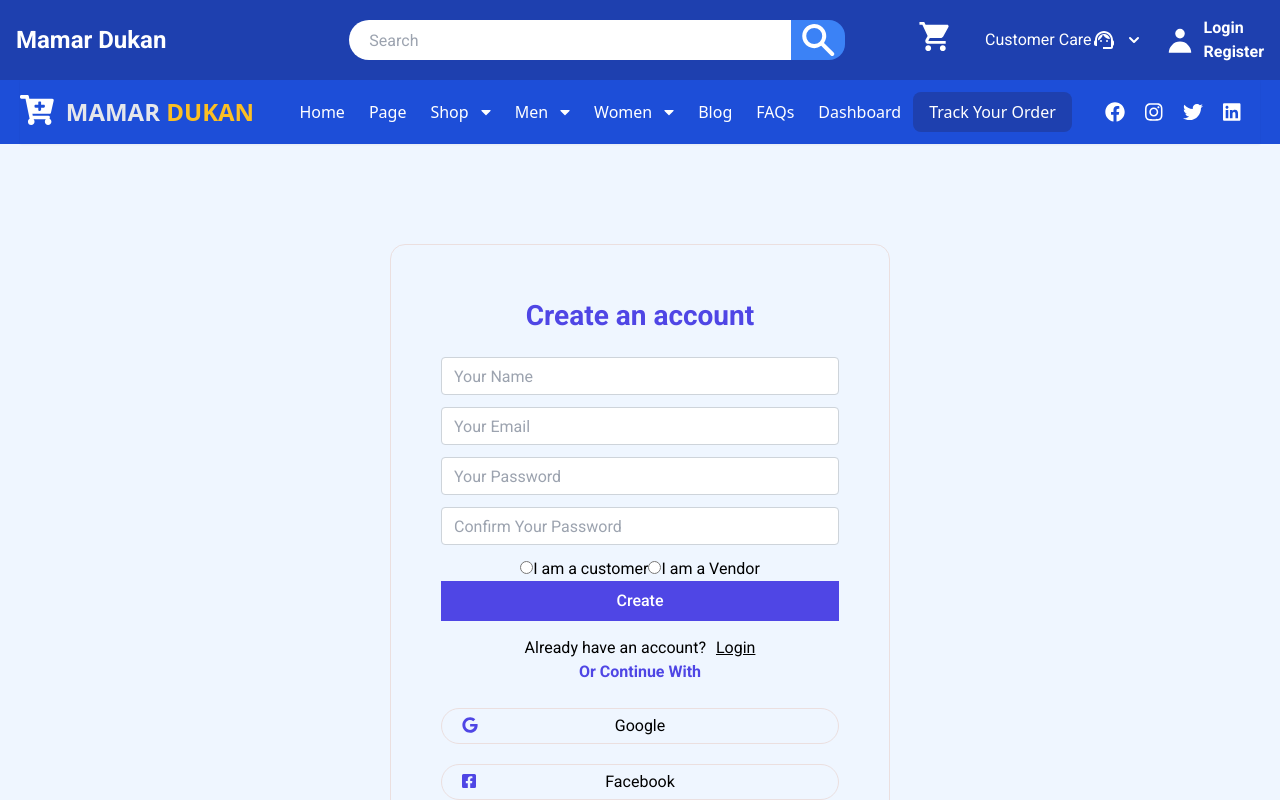
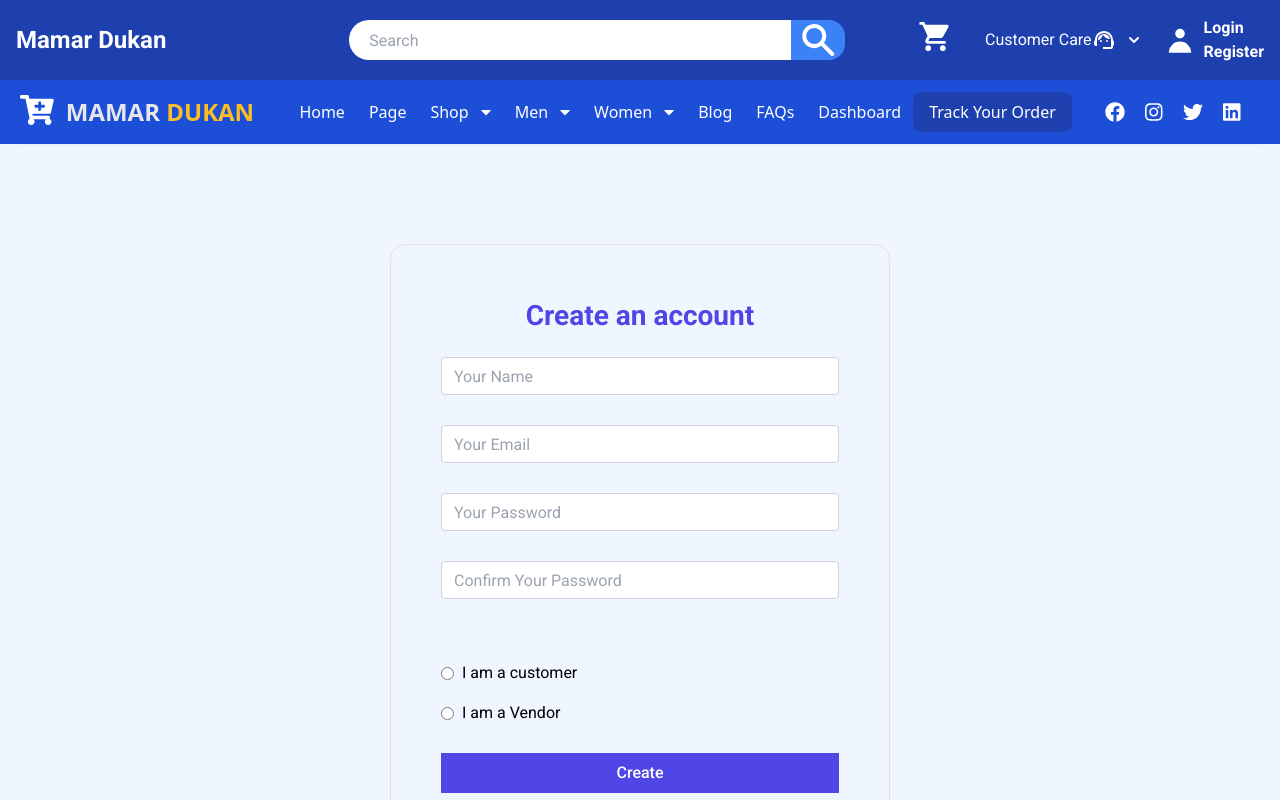
Before and after one commit to Robustdevs5/MamarDukan-client, a React (Create React App) app: page /register in a window 1280 px wide. Shown: the top 800 px of the page. Built offline with nearby package versions, Linux system fonts and the light colour scheme.

Commit message:
register toggle menu update

```diff
--- a/src/Components/Authentication/SignIn/SignIn.css
+++ b/src/Components/Authentication/SignIn/SignIn.css
@@ -41,7 +41,7 @@ button.login-btn span {
   transition: border-color 0.15s ease-in-out, box-shadow 0.15s ease-in-out;
 }
 .form-card .form-control {
-  margin-bottom: 12px;
+  margin-bottom: 30px;
 }
 .login-heading {
   font-weight: 700;
--- a/src/Components/Authentication/SignUp/SignUP.js
+++ b/src/Components/Authentication/SignUp/SignUP.js
@@ -1,7 +1,7 @@
 import { faFacebookSquare, faGoogle, faTwitterSquare } from "@fortawesome/free-brands-svg-icons";
 // font awesome
 import { FontAwesomeIcon } from "@fortawesome/react-fontawesome";
-import React from 'react';
+import React, { useState } from 'react';
 import { useForm } from "react-hook-form";
 import { Link } from 'react-router-dom';
 import Footer from '../../Footer/Footer';
@@ -10,34 +10,66 @@ import Navbar from '../../Navbar/Navbar/Navbar';
 import TopBar from '../../TopBar/TopBar';
 import '../SignIn/SignIn.css';
 
+
+
 const SignUP = () => {
+
+    const [customerStatus, setCustomerStatus] = useState(true);
+    const [vendorStatus, setVendorStatus] = useState(false);
+    const [shopUrl, setShopUrl] = useState("");
+
     // React hook form
     const { register, handleSubmit, formState: { errors } } = useForm();
 
     const onSubmit = (data) => {
         console.log(data)
     };
+
+
+    const handleCustomerChange = () => {
+        setVendorStatus(false);
+        setCustomerStatus(false);
+    }
+
+    const handleVendorChange = () => {
+        setCustomerStatus(true);
+        setVendorStatus(true);
+    }
+
+    const handleShopName = (e) => {
+        setShopUrl(e.target.value)
+        console.log(e.target.value)
+    }
+
+
+
     return (
         <>
             <TopBar />
             <Header />
             <Navbar />
             <div className="form-card">
+
                 <form onSubmit={handleSubmit(onSubmit)}>
                     <h3 className="login-heading">Create an account</h3>
-                    <input type="text" name="name" className="form-control"
+
+                    <input type="text" name="name" className="form-control p-5"
                         {...register('name', { required: true })} placeholder="Your Name"
                     />
-                    {errors.name && errors.name.type === "required" && <span>Name is required</span>}
+                    {errors.name && errors.name.type === "required" && <span className="error">Name is required</span>}
+
+
                     <input type="email" name="email" className="form-control" placeholder="Your Email"
-                        {...register('email', { required: true, pattern: /\S+@\S+\.\S+/})}
+                        {...register('email', { required: true, pattern: /\S+@\S+\.\S+/ })}
                     />
                     {errors.email && (<span className="error">
                         {errors.email.type === "required" ? "Email is required" : "Your Email pattern is not correct"}
                     </span>
+
+
                     )}
                     <input type="password" name="password" className="form-control"
-                        {...register('password', {required: true, minLength: 6,pattern: /\d{1}/})}
+                        {...register('password', { required: true, minLength: 6, pattern: /\d{1}/ })}
                         placeholder="Your Password"
                     />
                     {errors.password && (
@@ -50,8 +82,10 @@ const SignUP = () => {
                                 "Your Password must contain at least 8 characters"}
                         </span>
                     )}
+
+
                     <input type="password" name="confirmPassword"
-                        {...register('confirmPassword', { required: true, minLength: 6,pattern: /\d{1}/})}
+                        {...register('confirmPassword', { required: true, minLength: 6, pattern: /\d{1}/ })}
                         placeholder="Confirm Your Password" className="form-control"
                     />
                     {errors.confirmPassword && (
@@ -65,29 +99,71 @@ const SignUP = () => {
                         </span>
                     )}
 
-                    <input type="radio" value="I'm customer" name="customer"/>
-                    <label for="age1">I am a customer</label>
-                    <input type="radio" value="I'm customer" name="customer"/>
-                    <label for="age1">I am a Vendor</label>
-                    <input type="submit" value="Create" className="submit-button btn"/>
+
+                    <br />
+
+                    <div className="flex items-center justify-start py-2">
+                        <input className="cursor-pointer" onChange={handleCustomerChange} type="radio" id="customer" name="user" value="customer" />
+                        <label className="cursor-pointer px-2" for="customer">I am a customer</label>
+                    </div>
+                    <div className="flex items-center justify-start py-2">
+                        <input className="cursor-pointer" onChange={handleVendorChange} type="radio" id="vendor" name="user" value="vendor" />
+                        <label className="cursor-pointer px-2" for="vendor">I am a Vendor</label>
+                    </div>
+
+                    {vendorStatus && <div>
+
+                        <label className="flex items-start py-2">Shop Name</label>
+                        <input onChange={handleShopName} type="text" name="shopName" className="form-control" placeholder="Shop Name" required
+                        // {...register('shopName', { required: true })} placeholder="Shop Name"
+                        />
+                        {errors.name && errors.name.type === "required" && <small className="error">Shop Name is required</small>}
+
+                        <label className="flex items-start py-2">Shop Url</label>
+                        <input type="text" name="shopUrl" className="form-control"
+                            {...register('shopUrl', { required: true })}
+                            value={`https://mamardukan.com/${shopUrl}`}
+                            placeholder="Shop Url"
+                        />
+                        {errors.name && errors.name.type === "required" && <small className="error">Shop Url is required</small>}
+
+                        <label className="flex items-start py-2">Phone</label>
+                        <input type="number" name="vendorPhone" className="form-control"
+                            {...register('vendorPhone',
+                                {
+                                    maxLength: { value: 2, message: "error message" }
+                                })}
+                            placeholder="Phone Number"
+                        />
+                        {errors.name && errors.name.type === "required" && <small className="error">Phone Number is required</small>}
+
+                    </div>
+                    }
+
+
+                    <input type="submit" value="Create" className="submit-button btn my-5" />
+
                     <p>Already have an account?
                         <Link
                             to="/login"
-                            style={{ textDecoration: "underline", paddingLeft:'10px' }}
+                            style={{ textDecoration: "underline", paddingLeft: '10px' }}
                         >
                             Login
                         </Link>
                     </p>
+
                     <div className="social-login">
                         <h4>Or Continue With</h4>
                         <br />
                         <button className="login-btn">
-                        <span><FontAwesomeIcon icon={faGoogle}/></span> Google</button>
+                            <span><FontAwesomeIcon icon={faGoogle} /></span> Google</button>
                         <button className="login-btn">
-                        <span><FontAwesomeIcon icon={faFacebookSquare}/></span>Facebook</button>
+                            <span><FontAwesomeIcon icon={faFacebookSquare} /></span>Facebook</button>
                         <button className="login-btn"><span><FontAwesomeIcon icon={faTwitterSquare} /></span>Twitter</button>
                     </div>
+
                 </form>
+
             </div>
             <Footer />
         </>
```
Lines whose indentation alone changed are shown as unchanged.
